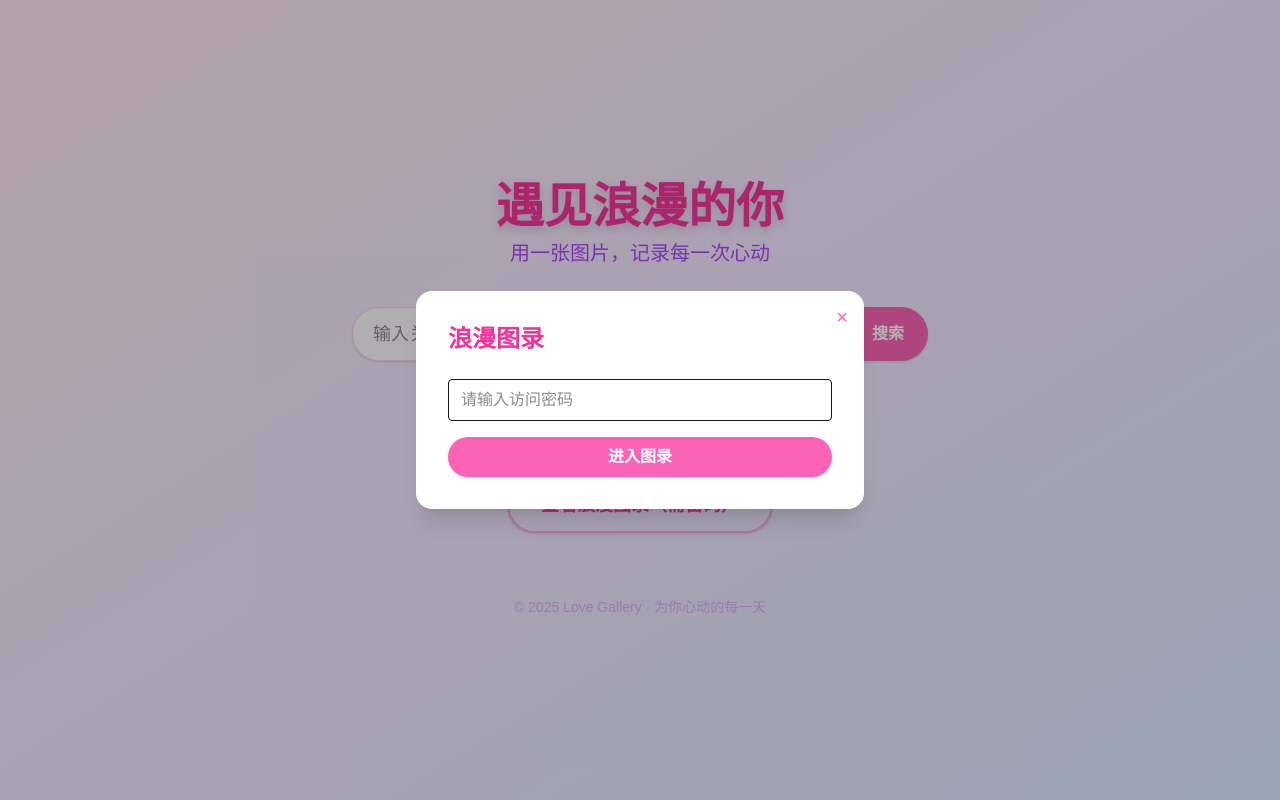
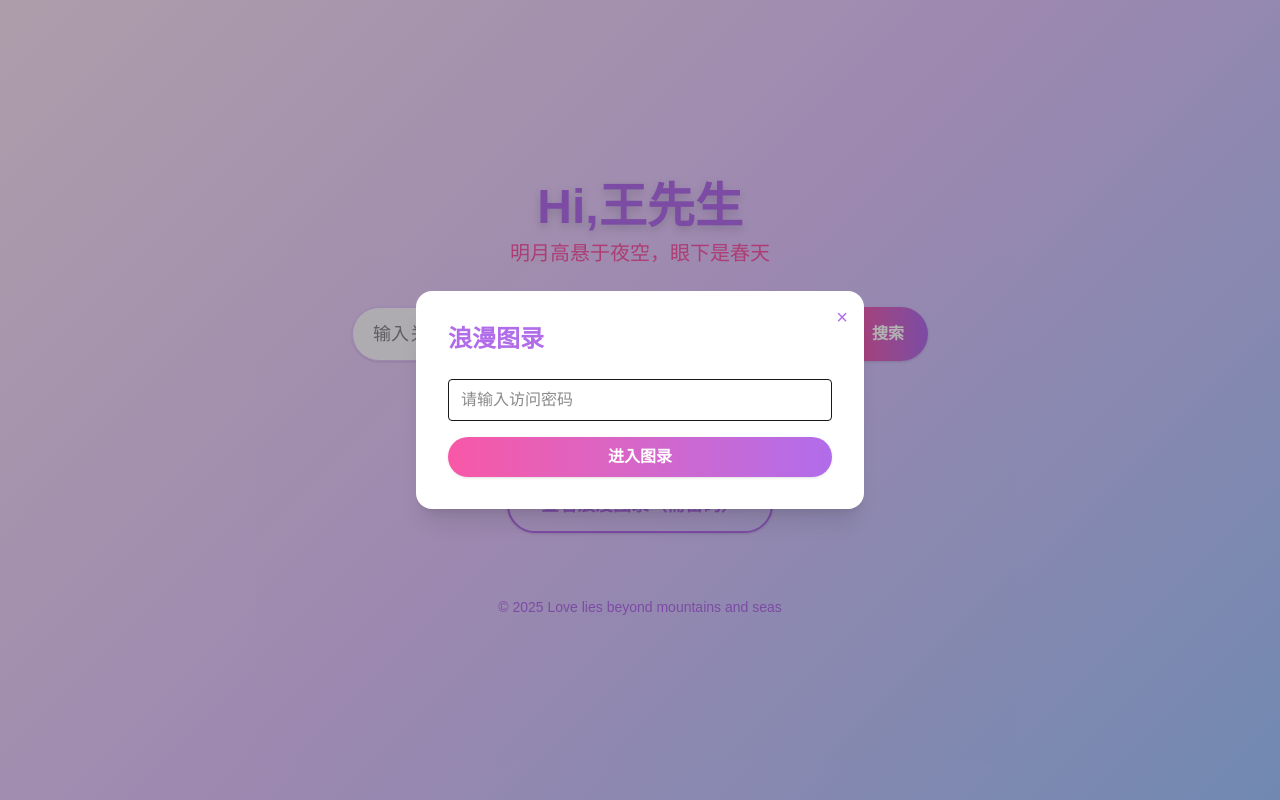
Before and after one commit to LJRSummer/lovewebsite, a Next.js app: page / in a window 1280 px wide. Both pictures are taken after a click on the button "查看浪漫图录（需密码）". Built offline with nearby package versions, Linux system fonts and the light colour scheme.

Commit message:
style: 优化配色为高级粉紫蓝并添加详细注释，便于自定义背景和文案

```diff
--- a/src/app/page.tsx
+++ b/src/app/page.tsx
@@ -1,15 +1,16 @@
 "use client";
-
+// 首页：浪漫粉紫色系，支持自定义背景图片和文案
 import { useState } from "react";
 import Image from "next/image";
 
 export default function Home() {
+  // 搜索相关状态
   const [keyword, setKeyword] = useState("");
   const [searching, setSearching] = useState(false);
   const [results, setResults] = useState<Array<{ url: string; title: string }>>([]);
   const [error, setError] = useState("");
 
-  // 上传图片弹窗相关
+  // 上传图片弹窗相关状态
   const [showUpload, setShowUpload] = useState(false);
   const [uploading, setUploading] = useState(false);
   const [uploadKeyword, setUploadKeyword] = useState("");
@@ -17,28 +18,27 @@ export default function Home() {
   const [uploadError, setUploadError] = useState("");
   const [uploadSuccess, setUploadSuccess] = useState("");
 
-  // 图录弹窗相关
+  // 图录弹窗相关状态
   const [showGallery, setShowGallery] = useState(false);
   const [galleryPassword, setGalleryPassword] = useState("");
   const [galleryError, setGalleryError] = useState("");
   const [galleryImages, setGalleryImages] = useState<Array<{ url: string; title: string }>>([]);
   const [galleryLoading, setGalleryLoading] = useState(false);
-  const GALLERY_PASSWORD = "5201314"; // 可自定义
+  const GALLERY_PASSWORD = "020908"; // 图录访问密码，可自定义
 
-  // 模拟搜索功能（后续可接后端）
+  // 搜索功能（模拟）
   const handleSearch = async (e: React.FormEvent) => {
     e.preventDefault();
     setSearching(true);
     setError("");
     setResults([]);
-    // TODO: 替换为真实接口
     setTimeout(() => {
       if (!keyword.trim()) {
         setError("请输入关键词");
         setSearching(false);
         return;
       }
-      // 假数据
+      // 假数据，后续可替换为真实接口
       setResults([
         { url: "/next.svg", title: `与“${keyword}”相关的浪漫图片1` },
         { url: "/vercel.svg", title: `与“${keyword}”相关的浪漫图片2` },
@@ -47,7 +47,7 @@ export default function Home() {
     }, 1200);
   };
 
-  // 模拟上传功能（后续可接后端）
+  // 上传功能（模拟）
   const handleUpload = async (e: React.FormEvent) => {
     e.preventDefault();
     setUploading(true);
@@ -63,7 +63,6 @@ export default function Home() {
       setUploading(false);
       return;
     }
-    // TODO: 替换为真实上传接口
     setTimeout(() => {
       setUploadSuccess("上传成功！");
       setUploadFile(null);
@@ -80,7 +79,7 @@ export default function Home() {
     setGalleryImages([]);
   };
 
-  // 图录密码校验与加载
+  // 图录密码校验与加载（模拟）
   const handleGallerySubmit = (e: React.FormEvent) => {
     e.preventDefault();
     setGalleryError("");
@@ -91,7 +90,7 @@ export default function Home() {
         setGalleryLoading(false);
         return;
       }
-      // TODO: 替换为真实后端数据
+      // 假数据，后续可替换为真实后端数据
       setGalleryImages([
         { url: "/next.svg", title: "第一次见面" },
         { url: "/vercel.svg", title: "第一次约会" },
@@ -102,13 +101,23 @@ export default function Home() {
   };
 
   return (
-    <div className="min-h-screen flex flex-col items-center justify-center bg-gradient-to-br from-pink-100 via-purple-100 to-blue-100 p-4">
+    <div
+      className="min-h-screen flex flex-col items-center justify-center relative p-4"
+      // 如需自定义背景图片，将下方 style 替换为 backgroundImage: 'url(/your-bg.jpg)'
+      style={{
+        background: "linear-gradient(135deg, #f8e1f4 0%, #e0c3fc 50%, #a1c4fd 100%)", // 高级粉紫蓝渐变
+        // backgroundImage: 'url(/your-bg.jpg)', // 替换为你的背景图片路径
+        backgroundSize: "cover",
+        backgroundPosition: "center",
+      }}
+    >
+      {/* 顶部标题和副标题，支持自定义文案 */}
       <header className="mb-10 text-center">
-        <h1 className="text-4xl sm:text-5xl font-bold text-pink-500 drop-shadow-lg mb-2 animate-fade-in">
-          遇见浪漫的你
+        <h1 className="text-4xl sm:text-5xl font-bold text-[#b16cea] drop-shadow-lg mb-2 animate-fade-in">
+          Hi,王先生
         </h1>
-        <p className="text-lg sm:text-xl text-purple-500 font-light animate-fade-in delay-200">
-          用一张图片，记录每一次心动
+        <p className="text-lg sm:text-xl text-[#f857a6] font-light animate-fade-in delay-200">
+          明月高悬于夜空，眼下是春天
         </p>
       </header>
       <main className="w-full max-w-xl flex flex-col gap-8 items-center">
@@ -119,21 +128,21 @@ export default function Home() {
         >
           <input
             type="text"
-            className="flex-1 rounded-l-full px-5 py-3 border border-pink-200 focus:outline-none focus:ring-2 focus:ring-pink-300 bg-white/80 text-lg shadow"
+            className="flex-1 rounded-l-full px-5 py-3 border border-[#e0c3fc] focus:outline-none focus:ring-2 focus:ring-[#b16cea] bg-white/80 text-lg shadow"
             placeholder="输入关键词，寻找属于你们的回忆..."
             value={keyword}
             onChange={(e) => setKeyword(e.target.value)}
           />
           <button
             type="submit"
-            className="rounded-r-full bg-pink-400 hover:bg-pink-500 text-white px-6 py-3 font-semibold shadow transition-colors"
+            className="rounded-r-full bg-gradient-to-r from-[#f857a6] to-[#b16cea] hover:from-[#e0c3fc] hover:to-[#a1c4fd] text-white px-6 py-3 font-semibold shadow transition-colors"
             disabled={searching}
           >
             {searching ? "搜索中..." : "搜索"}
           </button>
         </form>
         {/* 搜索结果展示 */}
-        {error && <div className="text-red-400 text-center w-full">{error}</div>}
+        {error && <div className="text-[#f857a6] text-center w-full">{error}</div>}
         {results.length > 0 && (
           <div className="w-full grid grid-cols-1 sm:grid-cols-2 gap-6 mt-2">
             {results.map((img, idx) => (
@@ -143,9 +152,9 @@ export default function Home() {
                   alt={img.title}
                   width={320}
                   height={160}
-                  className="rounded-lg object-cover w-full h-40 mb-2 border border-pink-100"
+                  className="rounded-lg object-cover w-full h-40 mb-2 border border-[#e0c3fc]"
                 />
-                <div className="text-pink-500 text-base font-medium text-center">{img.title}</div>
+                <div className="text-[#b16cea] text-base font-medium text-center">{img.title}</div>
               </div>
             ))}
           </div>
@@ -153,7 +162,7 @@ export default function Home() {
         {/* 上传图片入口 */}
         <button
           type="button"
-          className="inline-block rounded-full bg-gradient-to-r from-pink-300 to-purple-300 hover:from-pink-400 hover:to-purple-400 text-white px-8 py-3 font-bold shadow-lg transition-all text-lg animate-bounce"
+          className="inline-block rounded-full bg-gradient-to-r from-[#f857a6] to-[#b16cea] hover:from-[#e0c3fc] hover:to-[#a1c4fd] text-white px-8 py-3 font-bold shadow-lg transition-all text-lg animate-bounce"
           onClick={() => setShowUpload(true)}
         >
           上传你的浪漫瞬间
@@ -163,7 +172,7 @@ export default function Home() {
           <div className="fixed inset-0 z-50 flex items-center justify-center bg-black/30">
             <div className="bg-white rounded-2xl shadow-xl p-8 w-[90vw] max-w-md flex flex-col gap-4 relative animate-fade-in">
               <button
-                className="absolute top-3 right-4 text-xl text-pink-400 hover:text-pink-600"
+                className="absolute top-3 right-4 text-xl text-[#b16cea] hover:text-[#f857a6]"
                 onClick={() => {
                   setShowUpload(false);
                   setUploadError("");
@@ -175,7 +184,7 @@ export default function Home() {
               >
                 ×
               </button>
-              <h2 className="text-2xl font-bold text-pink-500 mb-2">上传浪漫图片</h2>
+              <h2 className="text-2xl font-bold text-[#b16cea] mb-2">上传浪漫图片</h2>
               <form onSubmit={handleUpload} className="flex flex-col gap-4">
                 <input
                   type="file"
@@ -192,11 +201,11 @@ export default function Home() {
                   onChange={e => setUploadKeyword(e.target.value)}
                   disabled={uploading}
                 />
-                {uploadError && <div className="text-red-400 text-center">{uploadError}</div>}
+                {uploadError && <div className="text-[#f857a6] text-center">{uploadError}</div>}
                 {uploadSuccess && <div className="text-green-500 text-center">{uploadSuccess}</div>}
                 <button
                   type="submit"
-                  className="rounded-full bg-pink-400 hover:bg-pink-500 text-white px-6 py-2 font-semibold shadow transition-colors disabled:opacity-60"
+                  className="rounded-full bg-gradient-to-r from-[#f857a6] to-[#b16cea] hover:from-[#e0c3fc] hover:to-[#a1c4fd] text-white px-6 py-2 font-semibold shadow transition-colors disabled:opacity-60"
                   disabled={uploading}
                 >
                   {uploading ? "上传中..." : "上传"}
@@ -208,7 +217,7 @@ export default function Home() {
         {/* 图录入口 */}
         <button
           type="button"
-          className="inline-block rounded-full border-2 border-pink-300 text-pink-500 px-8 py-3 font-semibold shadow-sm hover:bg-pink-50 transition-all text-lg"
+          className="inline-block rounded-full border-2 border-[#b16cea] text-[#b16cea] px-8 py-3 font-semibold shadow-sm hover:bg-[#f8e1f4] transition-all text-lg"
           onClick={handleOpenGallery}
         >
           查看浪漫图录（需密码）
@@ -218,7 +227,7 @@ export default function Home() {
           <div className="fixed inset-0 z-50 flex items-center justify-center bg-black/30">
             <div className="bg-white rounded-2xl shadow-xl p-8 w-[90vw] max-w-md flex flex-col gap-4 relative animate-fade-in">
               <button
-                className="absolute top-3 right-4 text-xl text-pink-400 hover:text-pink-600"
+                className="absolute top-3 right-4 text-xl text-[#b16cea] hover:text-[#f857a6]"
                 onClick={() => {
                   setShowGallery(false);
                   setGalleryPassword("");
@@ -229,7 +238,7 @@ export default function Home() {
               >
                 ×
               </button>
-              <h2 className="text-2xl font-bold text-pink-500 mb-2">浪漫图录</h2>
+              <h2 className="text-2xl font-bold text-[#b16cea] mb-2">浪漫图录</h2>
               {galleryImages.length === 0 ? (
                 <form onSubmit={handleGallerySubmit} className="flex flex-col gap-4">
                   <input
@@ -240,10 +249,10 @@ export default function Home() {
                     onChange={e => setGalleryPassword(e.target.value)}
                     disabled={galleryLoading}
                   />
-                  {galleryError && <div className="text-red-400 text-center">{galleryError}</div>}
+                  {galleryError && <div className="text-[#f857a6] text-center">{galleryError}</div>}
                   <button
                     type="submit"
-                    className="rounded-full bg-pink-400 hover:bg-pink-500 text-white px-6 py-2 font-semibold shadow transition-colors disabled:opacity-60"
+                    className="rounded-full bg-gradient-to-r from-[#f857a6] to-[#b16cea] hover:from-[#e0c3fc] hover:to-[#a1c4fd] text-white px-6 py-2 font-semibold shadow transition-colors disabled:opacity-60"
                     disabled={galleryLoading}
                   >
                     {galleryLoading ? "验证中..." : "进入图录"}
@@ -258,9 +267,9 @@ export default function Home() {
                         alt={img.title}
                         width={240}
                         height={120}
-                        className="rounded-lg object-cover w-full h-32 mb-2 border border-pink-100"
+                        className="rounded-lg object-cover w-full h-32 mb-2 border border-[#e0c3fc]"
                       />
-                      <div className="text-pink-500 text-base font-medium text-center">{img.title}</div>
+                      <div className="text-[#b16cea] text-base font-medium text-center">{img.title}</div>
                     </div>
                   ))}
                 </div>
@@ -269,9 +278,11 @@ export default function Home() {
           </div>
         )}
       </main>
-      <footer className="mt-16 text-center text-sm text-purple-300">
-        © {new Date().getFullYear()} Love Gallery · 为你心动的每一天
+      {/* 页脚，可自定义文案 */}
+      <footer className="mt-16 text-center text-sm text-[#b16cea]">
+        © {new Date().getFullYear()}  Love lies beyond mountains and seas
       </footer>
+      {/* 动画样式，可根据需要调整 */}
       <style jsx>{`
         .animate-fade-in {
           animation: fadeIn 1.2s ease;
@@ -290,8 +301,7 @@ export default function Home() {
           }
         }
         @keyframes bounce {
-          0%,
-          100% {
+          0%, 100% {
             transform: translateY(0);
           }
           50% {
```
